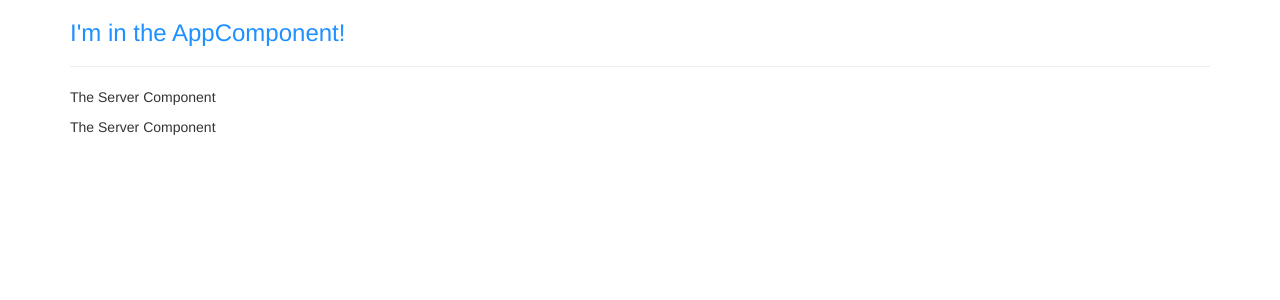
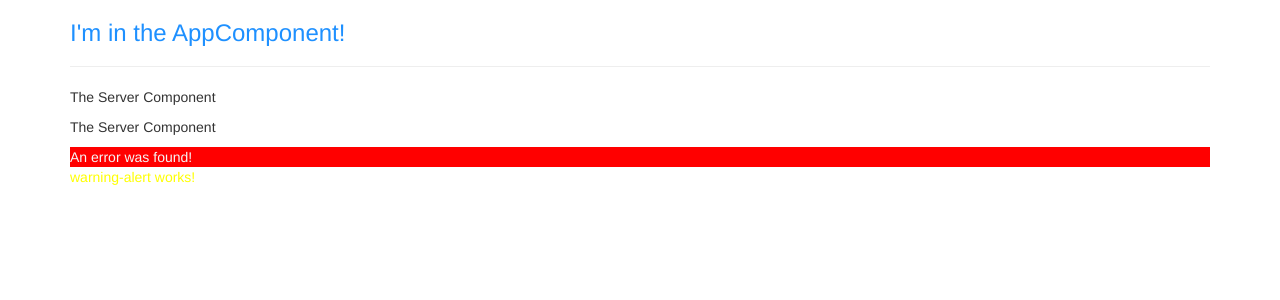
Before and after one commit to ricci1710/angular-training, an Angular app: page / in a window 1280 px wide. Shown: the top 300 px of the page. Built offline with nearby package versions, Linux system fonts and the light colour scheme.

Commit message:
homework

```diff
--- /dev/null
+++ b/src/app/alerts/error-alert/error-alert.component.css
@@ -0,0 +1,4 @@
+.error-alert {
+  color: whitesmoke;
+  background-color: red;
+}
--- /dev/null
+++ b/src/app/alerts/error-alert/error-alert.component.html
@@ -0,0 +1 @@
+<div class="error-alert">An error was found!</div>
--- /dev/null
+++ b/src/app/alerts/warning-alert/warning-alert.component.css
@@ -0,0 +1,3 @@
+.warning-alert {
+  color: yellow;
+}
--- /dev/null
+++ b/src/app/alerts/warning-alert/warning-alert.component.html
@@ -0,0 +1 @@
+<div class="warning-alert">warning-alert works!</div>
--- a/src/app/app.component.html
+++ b/src/app/app.component.html
@@ -3,7 +3,11 @@
     <div class="col-xs-12">
       <h3>I'm in the AppComponent!</h3>
       <hr>
-      <app-servers></app-servers>
+      <app-servers>
+      </app-servers>
+      <app-error-alert></app-error-alert>
+      <app-warning-alert></app-warning-alert>
+
       <!--      <div app-servers></div>-->
       <!--      <div class="app-servers"></div>-->
     </div>
--- a/src/app/app.module.ts
+++ b/src/app/app.module.ts
@@ -3,13 +3,17 @@ import {NgModule} from '@angular/core';
 
 import {AppComponent} from './app.component';
 import {ServerComponent} from './server/server.component';
-import { ServersComponent } from './servers/servers.component';
+import {ServersComponent} from './servers/servers.component';
+import {ErrorAlertComponent} from './alerts/error-alert/error-alert.component';
+import {WarningAlertComponent} from './alerts/warning-alert/warning-alert.component';
 
 @NgModule({
   declarations: [
     AppComponent,
     ServerComponent,
     ServersComponent,
+    ErrorAlertComponent,
+    WarningAlertComponent,
   ],
   imports: [
     BrowserModule,
```
Also changed, not shown: src/app/alerts/error-alert/error-alert.component.ts (added, +10 -0 lines), src/app/alerts/warning-alert/warning-alert.component.ts (added, +10 -0 lines).
